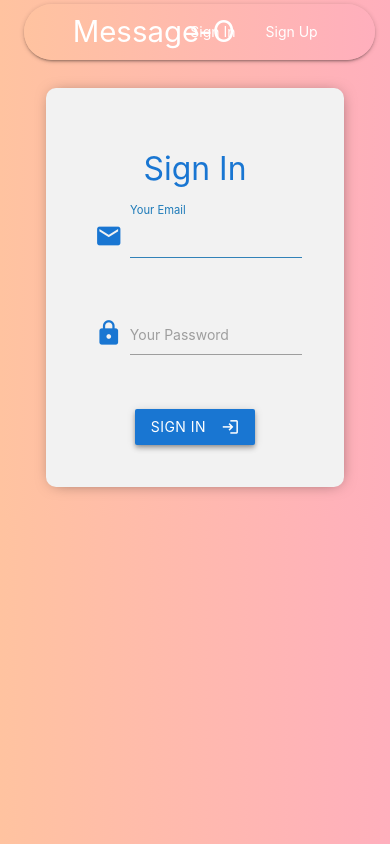
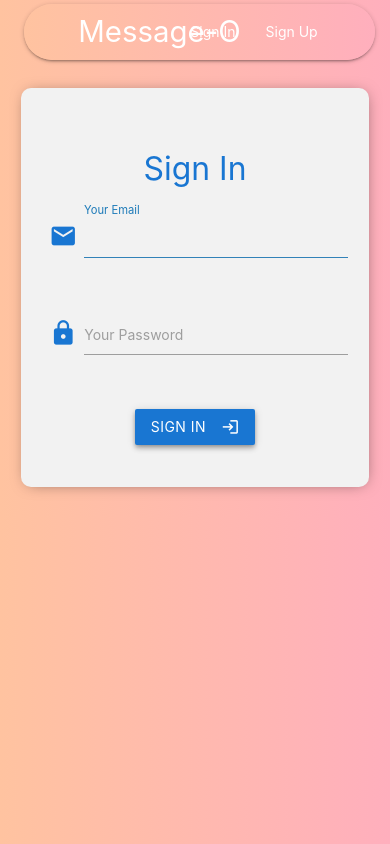
Before and after one commit to vivek-30/Message-O, a React app: page /SignIn in a window 390 px wide. Built offline with nearby package versions, Linux system fonts and the light colour scheme.

Commit message:
handled the responsiveness of authentication pages for smaller screens

```diff
--- a/src/components/authentication/authenticate.css
+++ b/src/components/authentication/authenticate.css
@@ -2,7 +2,7 @@
     background-color: #f2f2f2;
     border-radius: 10px;
     z-index: 1;
-    width: 85%;
+    width: 99%;
     box-shadow: 1px 1px 16px -6px rgba(0,1,1,0.6);
     padding: 3rem;
     margin: 2rem auto;
@@ -17,6 +17,7 @@
 nav {
     margin: 0.3rem;
     border-radius: 45px;
+    width: 99%;
     padding: 0 3rem;
     box-shadow: 3px 3px 6px 2px rgba(0,0,0,0.8);
 }
--- a/src/index.css
+++ b/src/index.css
@@ -151,3 +151,15 @@ input[type=tel]:not(.browser-default):focus:not([readonly]) {
 .input-field input[type=tel]:focus + label {
     color: #1e7bb9 !important;
 }
+
+/* media query */
+@media screen and (max-width: 1000px) {
+    .brand-logo {
+        text-align: center;
+        margin: 0px 0.4rem;
+    }
+
+    .authenticate {
+        padding: 3rem 1.5rem;
+    }
+}
```
